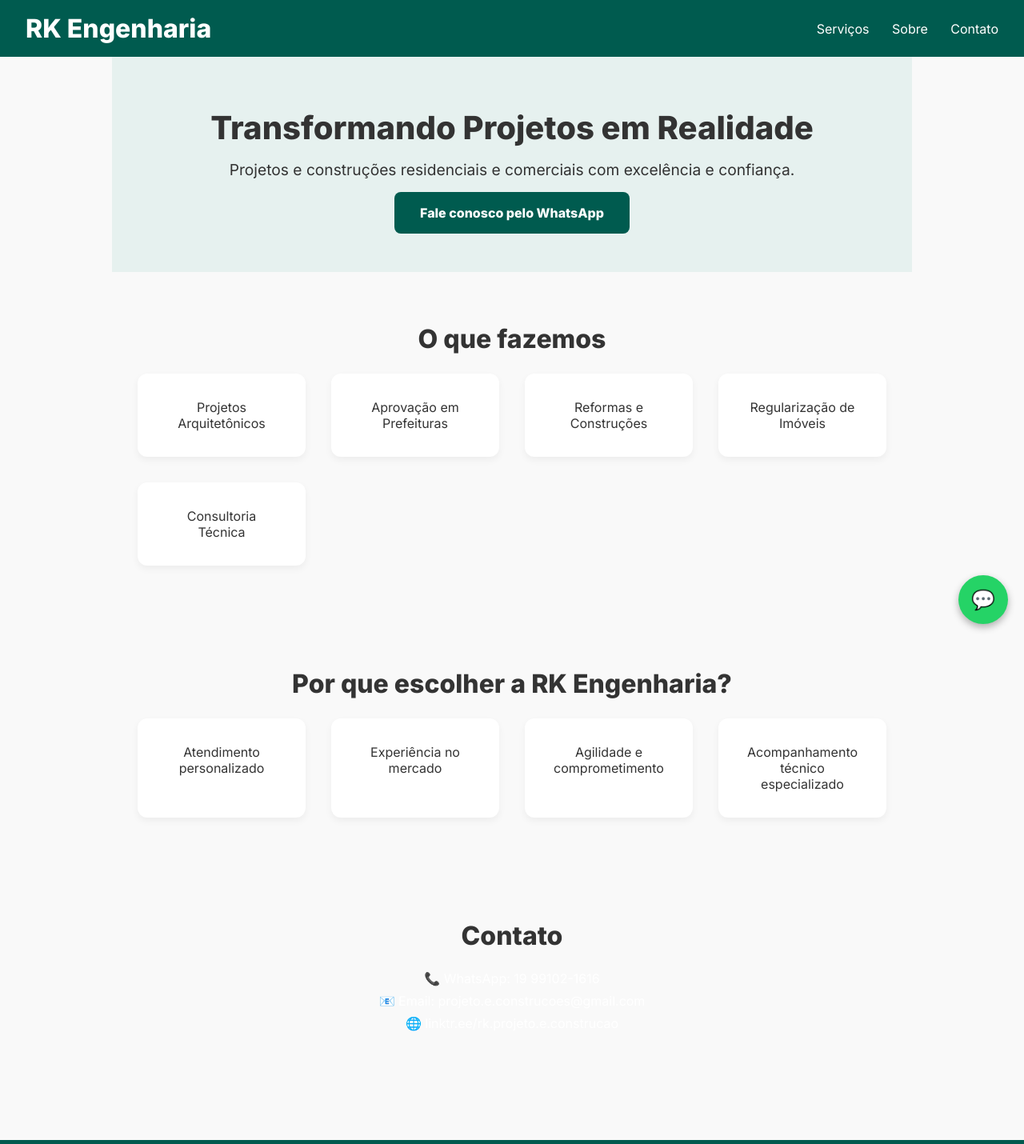
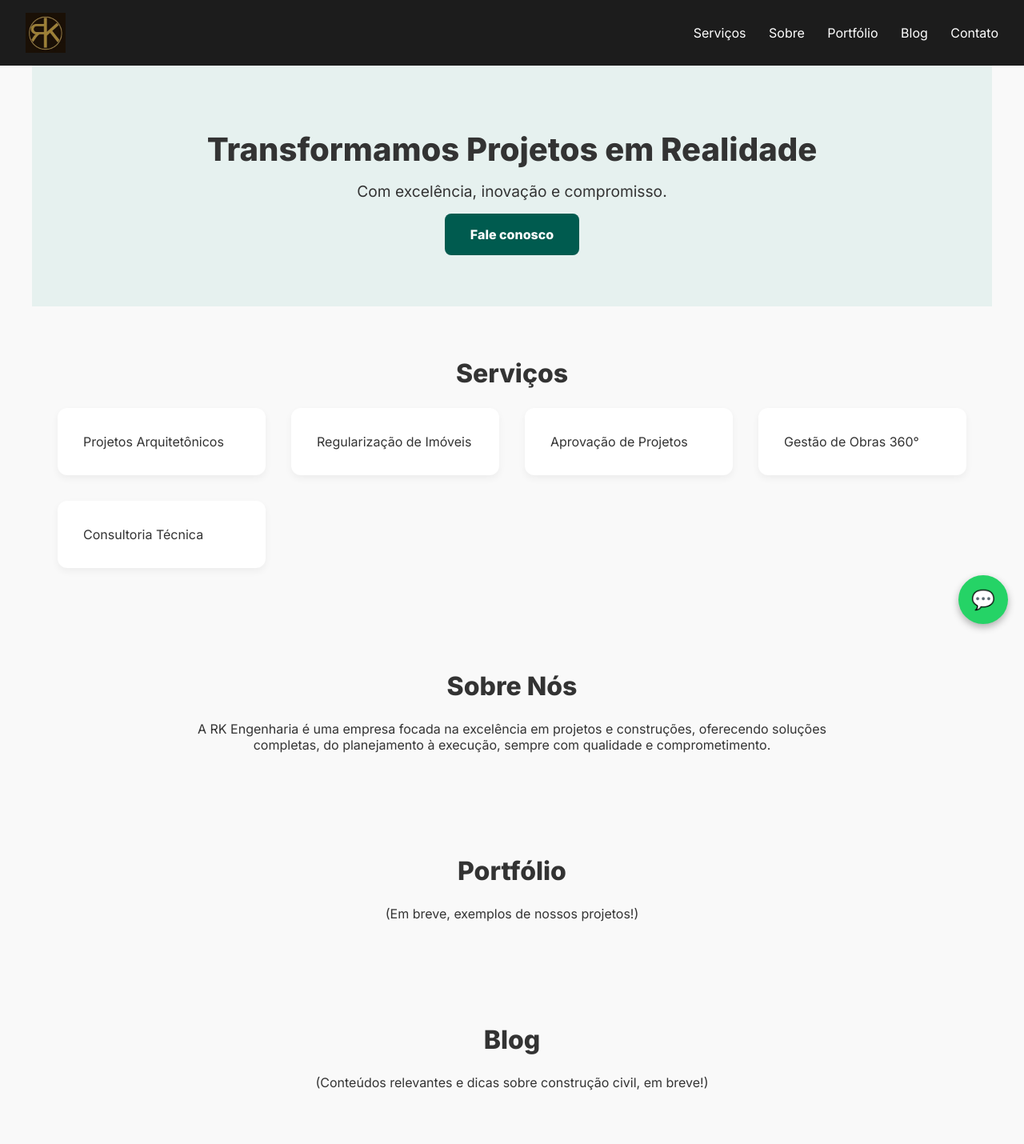
Before and after one commit to RK-Engenharia/rk-engenharia, a plain HTML site: page index.html in a window 1280 px wide. Shown: the top 1430 px of the page at 80% size. Drawn offline with Linux system fonts and the light colour scheme.

Commit message:
atualização completa do site

```diff
--- a/index.html
+++ b/index.html
@@ -4,62 +4,72 @@
   <meta charset="UTF-8" />
   <meta name="viewport" content="width=device-width, initial-scale=1.0" />
   <title>RK Engenharia</title>
+  <link rel="icon" type="image/png" href="images/favicon.png">
   <link rel="preconnect" href="https://fonts.googleapis.com">
   <link rel="preconnect" href="https://fonts.gstatic.com" crossorigin>
   <link href="https://fonts.googleapis.com/css2?family=Inter:wght@400;600;800&display=swap" rel="stylesheet">
   <style>
     * { margin: 0; padding: 0; box-sizing: border-box; font-family: 'Inter', sans-serif; }
     body { background: #f9f9f9; color: #333; }
-    header { background: #005B4F; color: white; padding: 1rem 2rem; display: flex; justify-content: space-between; align-items: center; }
+    header { background: #1c1c1c; color: white; padding: 1rem 2rem; display: flex; justify-content: space-between; align-items: center; }
+    header img { height: 50px; }
     nav a { color: white; margin-left: 1.5rem; text-decoration: none; font-weight: 500; }
-    .hero { background: #e6f1ef; padding: 4rem 2rem; text-align: center; }
+    .hero { background: #e6f1ef; padding: 5rem 2rem; text-align: center; }
     .hero h1 { font-size: 2.5rem; margin-bottom: 1rem; }
     .hero p { font-size: 1.2rem; margin-bottom: 2rem; }
     .button { background: #005B4F; color: white; padding: 1rem 2rem; text-decoration: none; border-radius: 8px; font-weight: bold; }
-    section { padding: 4rem 2rem; max-width: 1000px; margin: auto; }
+    section { padding: 4rem 2rem; max-width: 1200px; margin: auto; }
     h2 { font-size: 2rem; margin-bottom: 1.5rem; text-align: center; }
-    .services, .benefits { display: grid; grid-template-columns: repeat(auto-fit, minmax(200px, 1fr)); gap: 2rem; text-align: center; }
+    .grid { display: grid; grid-template-columns: repeat(auto-fit, minmax(250px, 1fr)); gap: 2rem; }
     .card { background: white; padding: 2rem; border-radius: 12px; box-shadow: 0 4px 10px rgba(0,0,0,0.05); }
-    footer { background: #005B4F; color: white; text-align: center; padding: 2rem 1rem; margin-top: 4rem; }
+    footer { background: #1c1c1c; color: white; text-align: center; padding: 2rem 1rem; margin-top: 4rem; }
     .contact-info a { color: white; display: block; margin: 0.5rem 0; text-decoration: none; }
     .whatsapp-button { position: fixed; bottom: 20px; right: 20px; background: #25D366; color: white; padding: 1rem; border-radius: 50%; font-size: 1.5rem; text-align: center; text-decoration: none; box-shadow: 0 4px 10px rgba(0,0,0,0.3); }
   </style>
 </head>
 <body>
+
   <header>
-    <h1>RK Engenharia</h1>
+    <img src="images/logo.png" alt="Logo RK Engenharia" />
     <nav>
       <a href="#servicos">Serviços</a>
       <a href="#sobre">Sobre</a>
+      <a href="#portfolio">Portfólio</a>
+      <a href="#blog">Blog</a>
       <a href="#contato">Contato</a>
     </nav>
   </header>
 
   <section class="hero">
-    <h1>Transformando Projetos em Realidade</h1>
-    <p>Projetos e construções residenciais e comerciais com excelência e confiança.</p>
-    <a href="https://wa.me/5519991021616" class="button">Fale conosco pelo WhatsApp</a>
+    <h1>Transformamos Projetos em Realidade</h1>
+    <p>Com excelência, inovação e compromisso.</p>
+    <a href="https://wa.me/5519991021616" class="button">Fale conosco</a>
   </section>
 
   <section id="servicos">
-    <h2>O que fazemos</h2>
-    <div class="services">
+    <h2>Serviços</h2>
+    <div class="grid">
       <div class="card">Projetos Arquitetônicos</div>
-      <div class="card">Aprovação em Prefeituras</div>
-      <div class="card">Reformas e Construções</div>
       <div class="card">Regularização de Imóveis</div>
+      <div class="card">Aprovação de Projetos</div>
+      <div class="card">Gestão de Obras 360°</div>
       <div class="card">Consultoria Técnica</div>
     </div>
   </section>
 
   <section id="sobre">
-    <h2>Por que escolher a RK Engenharia?</h2>
-    <div class="benefits">
-      <div class="card">Atendimento personalizado</div>
-      <div class="card">Experiência no mercado</div>
-      <div class="card">Agilidade e comprometimento</div>
-      <div class="card">Acompanhamento técnico especializado</div>
-    </div>
+    <h2>Sobre Nós</h2>
+    <p style="text-align: center; max-width: 800px; margin: auto;">A RK Engenharia é uma empresa focada na excelência em projetos e construções, oferecendo soluções completas, do planejamento à execução, sempre com qualidade e comprometimento.</p>
+  </section>
+
+  <section id="portfolio">
+    <h2>Portfólio</h2>
+    <p style="text-align: center;">(Em breve, exemplos de nossos projetos!)</p>
+  </section>
+
+  <section id="blog">
+    <h2>Blog</h2>
+    <p style="text-align: center;">(Conteúdos relevantes e dicas sobre construção civil, em breve!)</p>
   </section>
 
   <section id="contato">
```
Also changed, not shown: images/favicon.png (added), images/logo.png (added), 1 other file.
